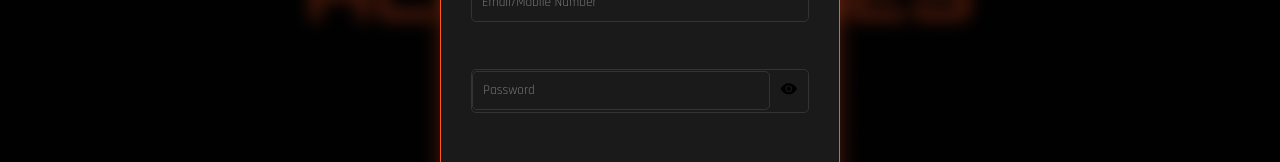
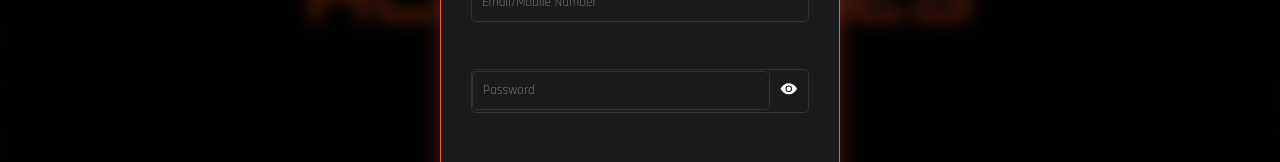
Before and after one commit to codeandlifewithkp/Ecommerce-React-App, a React (Vite) app: page / in a window 1280 px wide. Both pictures are taken after a click on the button 1244 px from the left and 50 px from the top of the page. Shown: the part 360-522 px from the top of the page. Built offline with nearby package versions, Linux system fonts and the light colour scheme.

Commit message:
modify README.md, Header, Modal, Home

```diff
--- a/src/Components/Header.jsx
+++ b/src/Components/Header.jsx
@@ -1,5 +1,5 @@
 import { useState } from 'react';
-import { Link, NavLink } from 'react-router';
+import { Link, NavLink } from 'react-router-dom';
 import Modal from './Modal';
 import icon from './icon.png';
 import './css/Header.css';
--- a/src/Components/css/Modal.css
+++ b/src/Components/css/Modal.css
@@ -102,6 +102,7 @@ input {
 .password-container button {
     padding: 10px;
     border: none;
+    color: white;
     background-color: transparent;
     cursor: pointer;
     transition: all 0.3s ease;
--- a/src/Pages/Home.jsx
+++ b/src/Pages/Home.jsx
@@ -1,5 +1,5 @@
 import { SiNvidia, SiRepublicofgamers, SiCorsair, SiRazer, SiMsi } from "react-icons/si";
-import { Link } from 'react-router';
+import { Link } from 'react-router-dom';
 import Header from "../Components/Header";
 import Footer from "../Components/Footer";
 import './Styles/Home.css';
```
Also changed, not shown: 1 other file (tests, documents, lock files or other folders).
